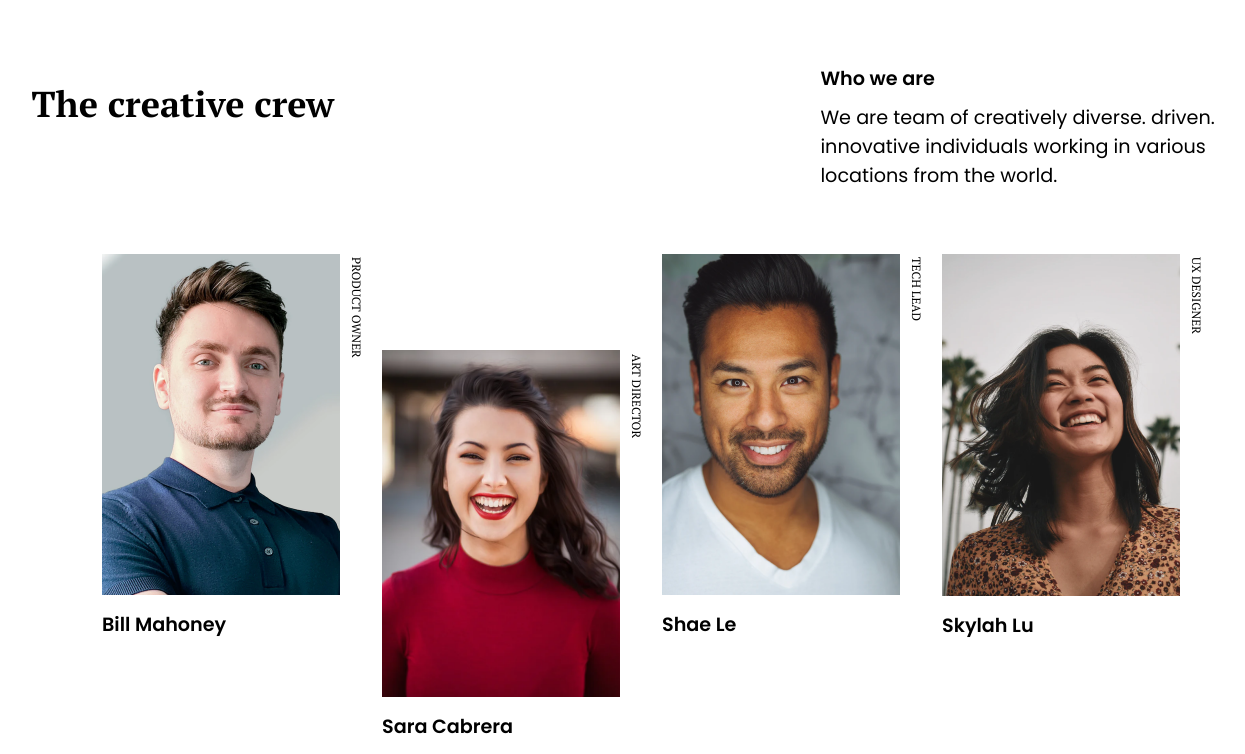
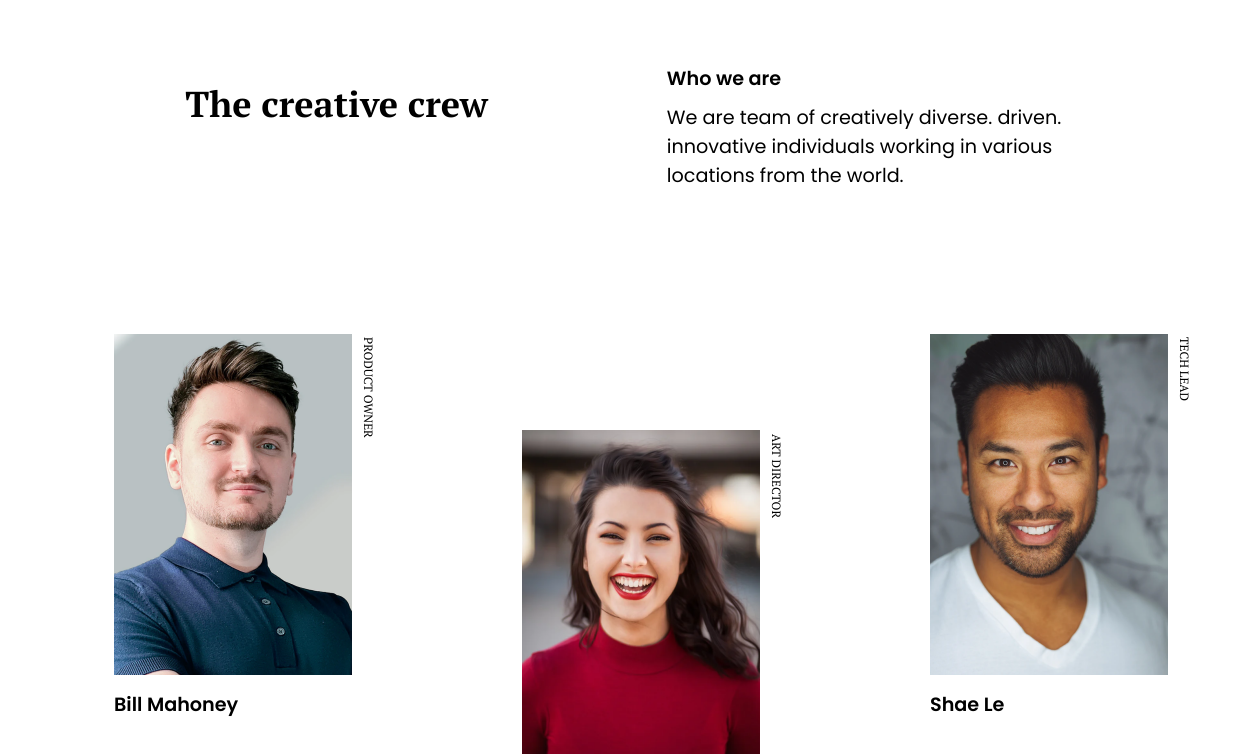
Before and after one commit to Wtheodoro/my_team_page, a plain HTML site: page index.html in a window 1536 px wide. Shown: the top 754 px of the page, without its empty margins (122-1367 px from the left). Drawn offline with Linux system fonts and the light colour scheme.

Commit message:
responsive 4 1080p

```diff
--- a/style.css
+++ b/style.css
@@ -175,3 +175,13 @@ body {
         font-size: 2rem;
     }
 }
+
+@media(min-width: 1300px) {
+    .top {
+        width: 60%;
+    }
+
+    .the-crew .member-card {
+        margin: 5rem;
+    }
+}
```
